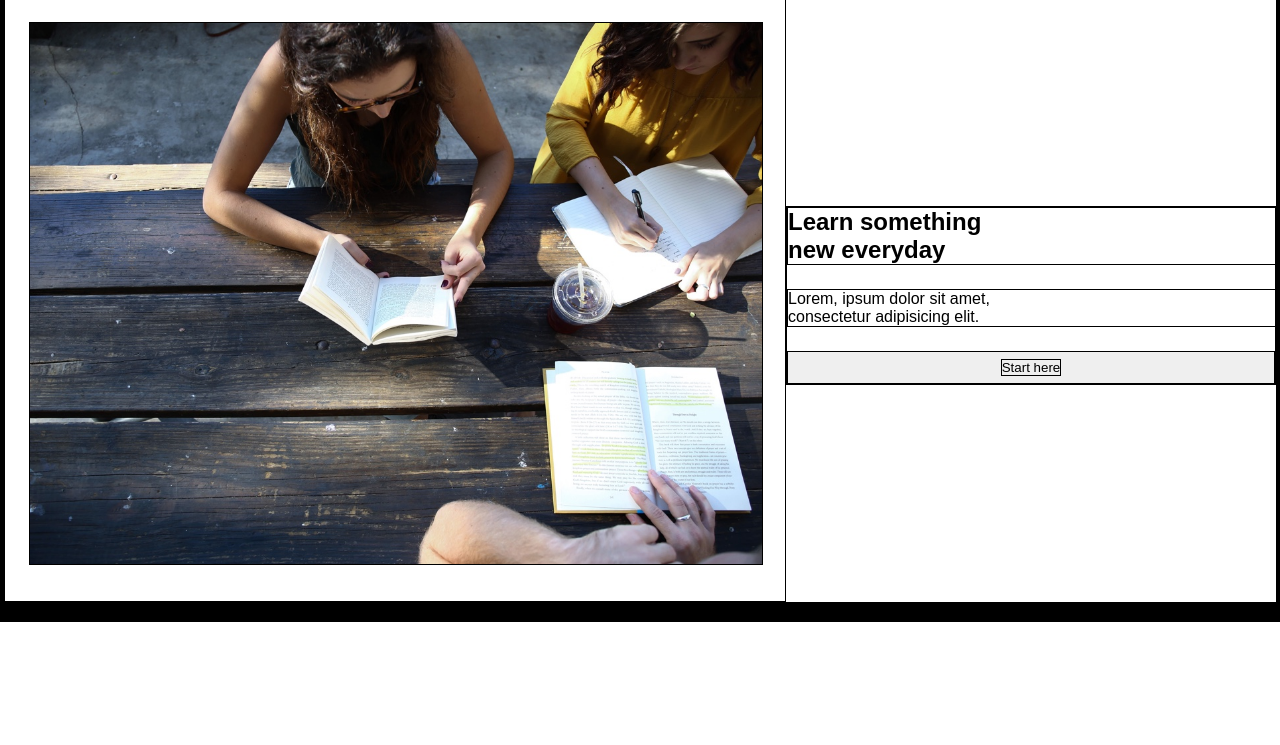
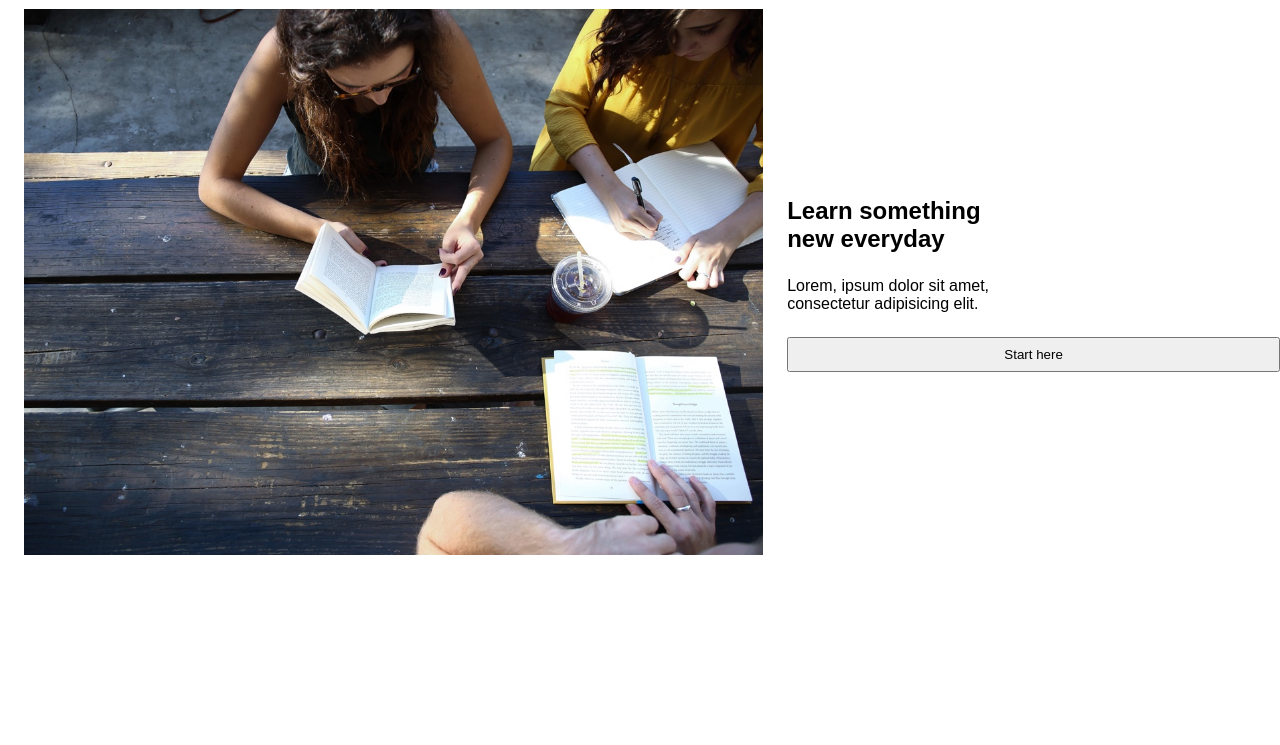
Before and after one commit to Falaloon/ColmarAcademy_Assessment, a plain HTML site: page index.html in a window 1280 px wide. Shown: the part 55-800 px from the top of the page. Drawn offline with Linux system fonts and the light colour scheme.

Commit message:
disable border style

```diff
--- a/style.css
+++ b/style.css
@@ -1,9 +1,10 @@
 *{
     font-family: 'Nanum Gothic', sans-serif;
-    border-style: solid;
+    /* border-style: solid; */
     /* border-color: blue; */
-    border-width: 0.5px;
+    /* border-width: 0.5px; */
     margin: 0;
+
 
 
 }
```
